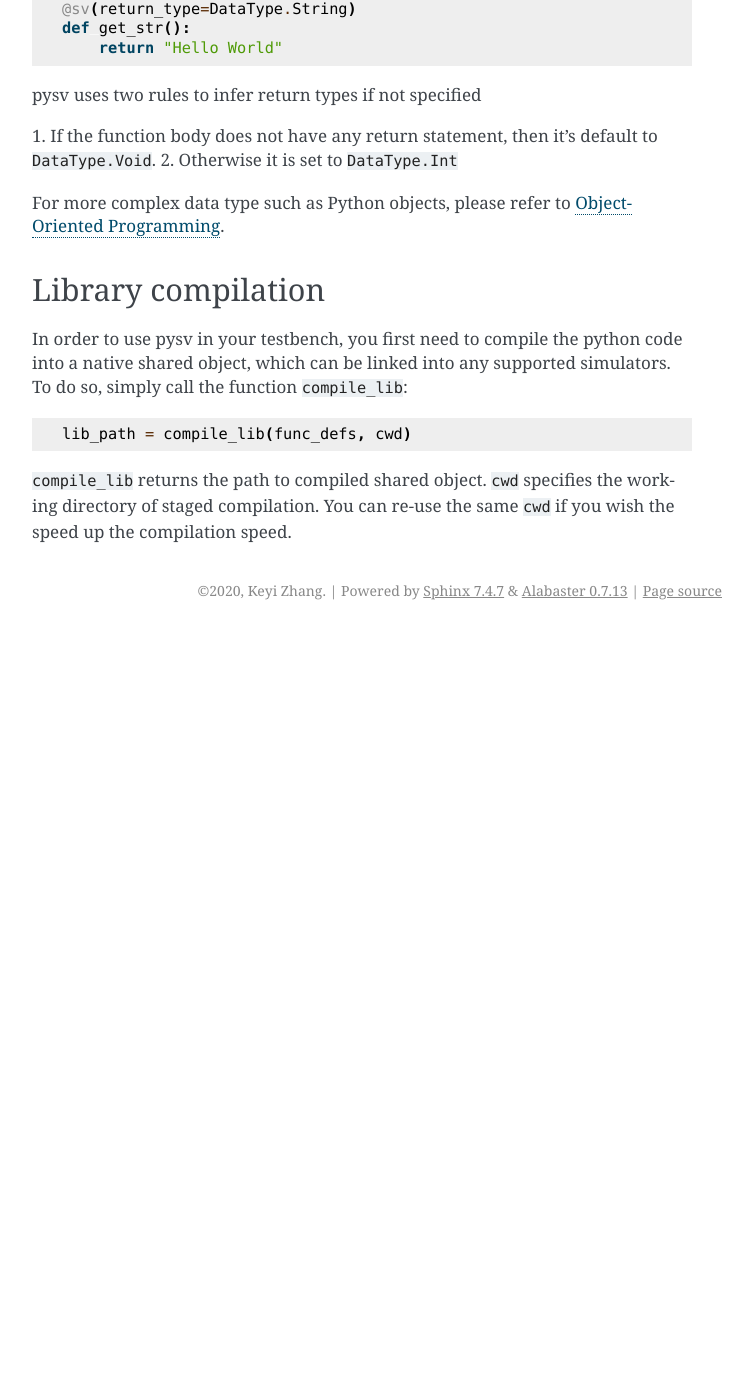
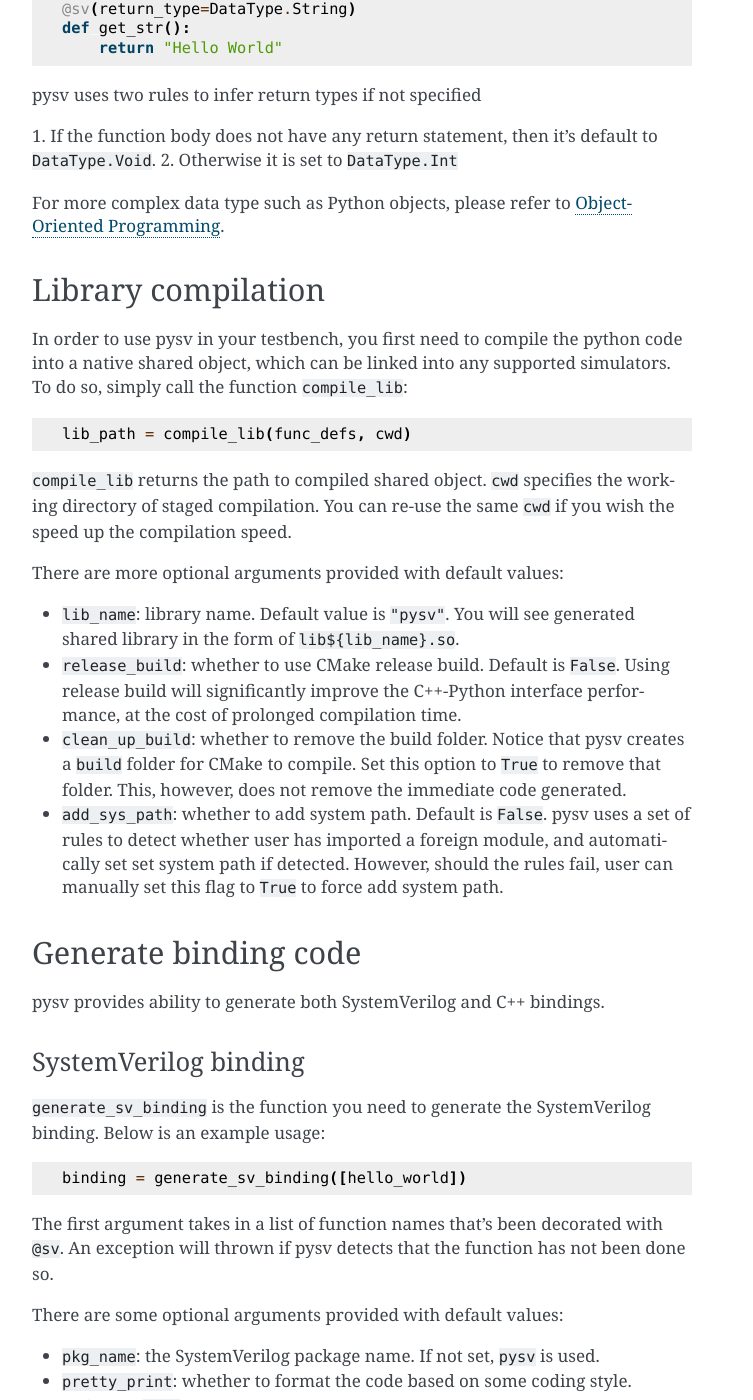
Before and after one commit to Kuree/pysv, a Sphinx documentation site: the page built from docs/basics.rst, in a window 1280 px wide and 1400 px high, scrolled down 1353 px. Shown: the whole window, without its empty margins (388-1141 px from the left). Built offline with Sphinx 7.4.7, drawn with Linux system fonts in a browser that asks for light colours; before the commit the page ends 1983 px from its top, so only the background shows below that; some of the changed text lies outside the part shown.

Commit message:
finish up basics

```diff
--- a/docs/basics.rst
+++ b/docs/basics.rst
@@ -95,3 +95,78 @@
 ``compile_lib`` returns the path to compiled shared object. ``cwd`` specifies the
 working directory of staged compilation. You can re-use the same ``cwd`` if you
 wish the speed up the compilation speed.
+
+There are more optional arguments provided with default values:
+
+- ``lib_name``: library name. Default value is ``"pysv"``. You will see generated
+  shared library in the form of ``lib${lib_name}.so``.
+- ``release_build``: whether to use CMake release build. Default is ``False``. Using
+  release build will significantly improve the C++-Python interface performance, at
+  the cost of prolonged compilation time.
+- ``clean_up_build``: whether to remove the build folder. Notice that pysv creates
+  a ``build`` folder for CMake to compile. Set this option to ``True`` to remove that
+  folder. This, however, does not remove the immediate code generated.
+- ``add_sys_path``: whether to add system path. Default is ``False``. pysv uses a set
+  of rules to detect whether user has imported a foreign module, and automatically
+  set set system path if detected. However, should the rules fail, user can manually
+  set this flag to ``True`` to force add system path.
+
+Generate binding code
+---------------------
+
+pysv provides ability to generate both SystemVerilog and C++ bindings.
+
+SystemVerilog binding
+~~~~~~~~~~~~~~~~~~~~~
+``generate_sv_binding`` is the function you need to generate the SystemVerilog
+binding. Below is an example usage:
+
+.. code-block:: Python
+
+  binding = generate_sv_binding([hello_world])
+
+The first argument takes in a list of function names that's been decorated with
+``@sv``. An exception will thrown if pysv detects that the function has not been
+done so.
+
+There are some optional arguments provided with default values:
+
+- ``pkg_name``: the SystemVerilog package name. If not set, ``pysv`` is used.
+- ``pretty_print``: whether to format the code based on some coding style. Default
+  is ``True``.
+- ``filename``: if provided, pysv will write the binding code to the specified
+  filename.
+
+.. note::
+
+  ``generate_sv_binding`` always returns the string content of the binding,
+  regardless whether the binding has been written to a file or not.
+
+C++ binding
+~~~~~~~~~~~
+``generate_cxx_binding`` is the function you need to generate the C++ binding. Below
+is an example uage:
+
+.. code-block:: Python
+
+  binding = generate_cxx_binding([hello_world])
+
+The first argument takes in a list of function names that's been decorated with
+``@sv``. An exception will thrown if pysv detects that the function has not been
+done so.
+
+There are some optional arguments provided with default values:
+
+- ``namespace``: the C++ namespace name. If not set, ``pysv`` is used.
+- ``pretty_print``: whether to format the code based on some coding style. Default
+  is ``True``.
+- ``filename``: if provided, pysv will write the binding code to the specified
+  filename.
+- ``include_implementation``: if set ``True``, the actual C++ implemented will be
+  generated as well. Only for debugging, since the functions are not declared as
+  ``inline`` and will verily trigger linker error.
+
+.. note::
+
+  ``generate_cxx_binding`` always returns the string content of the binding,
+  regardless whether the binding has been written to a file or not.
```
